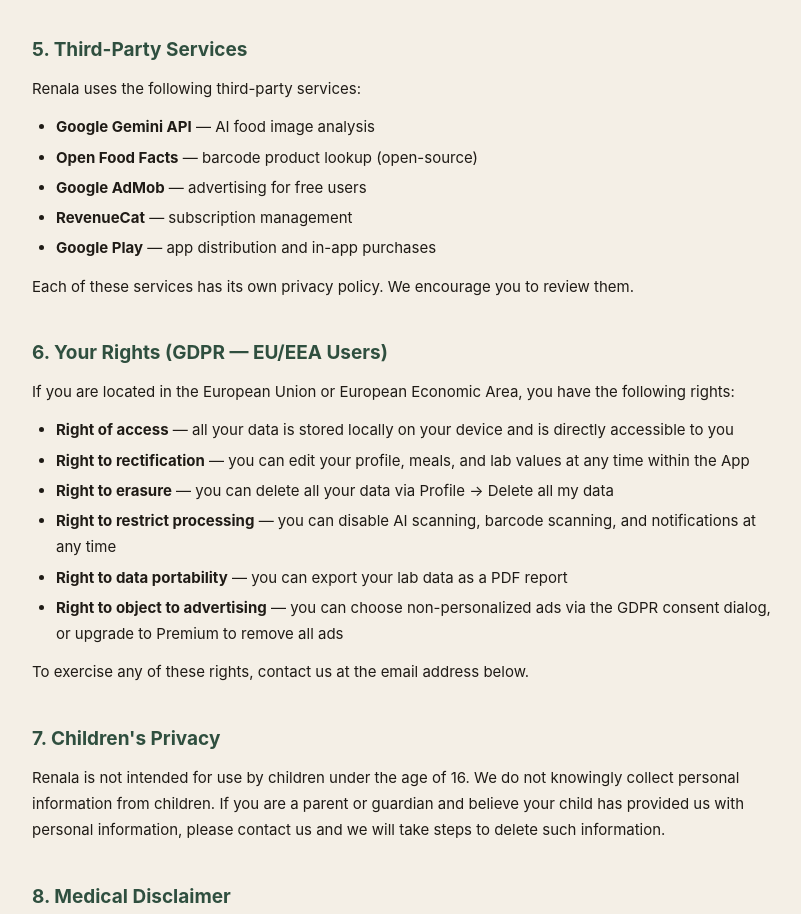
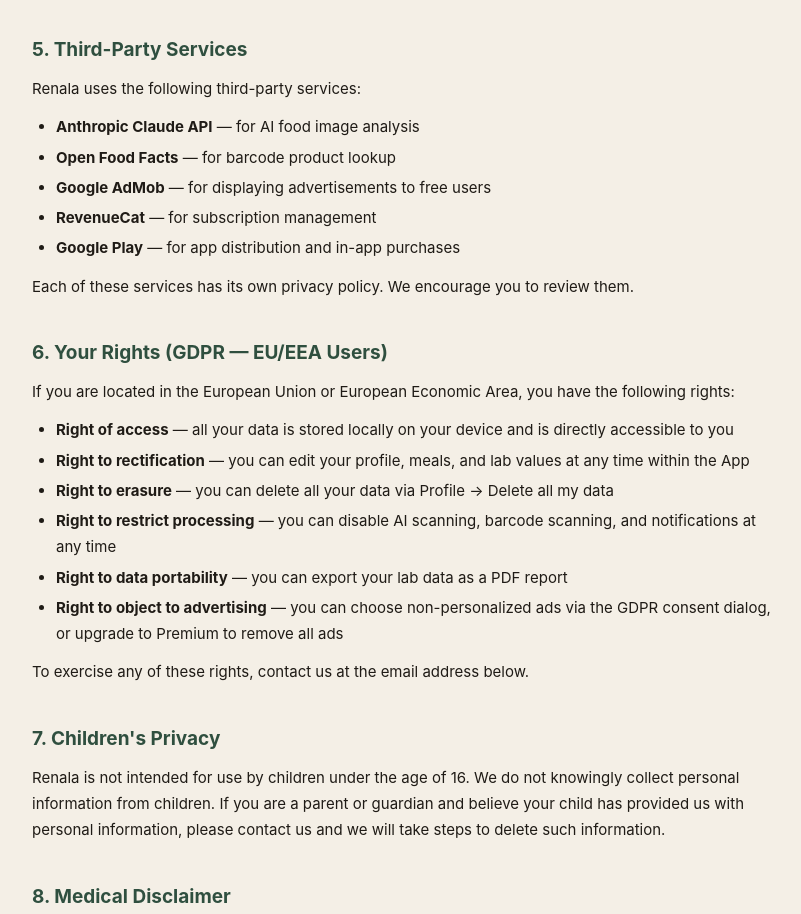
Before and after one commit to SamuelHudac/renala-legal, a plain HTML site: page privacy.html in a window 1280 px wide. Shown: the part 2675-3589 px from the top of the page, without its empty margins (238-1039 px from the left). Drawn offline with Linux system fonts and the light colour scheme.

Commit message:
Update third-party services listed in privacy.html

```diff
--- a/privacy.html
+++ b/privacy.html
@@ -123,11 +123,11 @@
 <h2>5. Third-Party Services</h2>
 <p>Renala uses the following third-party services:</p>
 <ul>
-  <li><strong>Google Gemini API</strong> — AI food image analysis</li>
-  <li><strong>Open Food Facts</strong> — barcode product lookup (open-source)</li>
-  <li><strong>Google AdMob</strong> — advertising for free users</li>
-  <li><strong>RevenueCat</strong> — subscription management</li>
-  <li><strong>Google Play</strong> — app distribution and in-app purchases</li>
+  <li><strong>Anthropic Claude API</strong> — for AI food image analysis</li>
+  <li><strong>Open Food Facts</strong> — for barcode product lookup</li>
+  <li><strong>Google AdMob</strong> — for displaying advertisements to free users</li>
+  <li><strong>RevenueCat</strong> — for subscription management</li>
+  <li><strong>Google Play</strong> — for app distribution and in-app purchases</li>
 </ul>
 <p>Each of these services has its own privacy policy. We encourage you to review them.</p>
 
```
